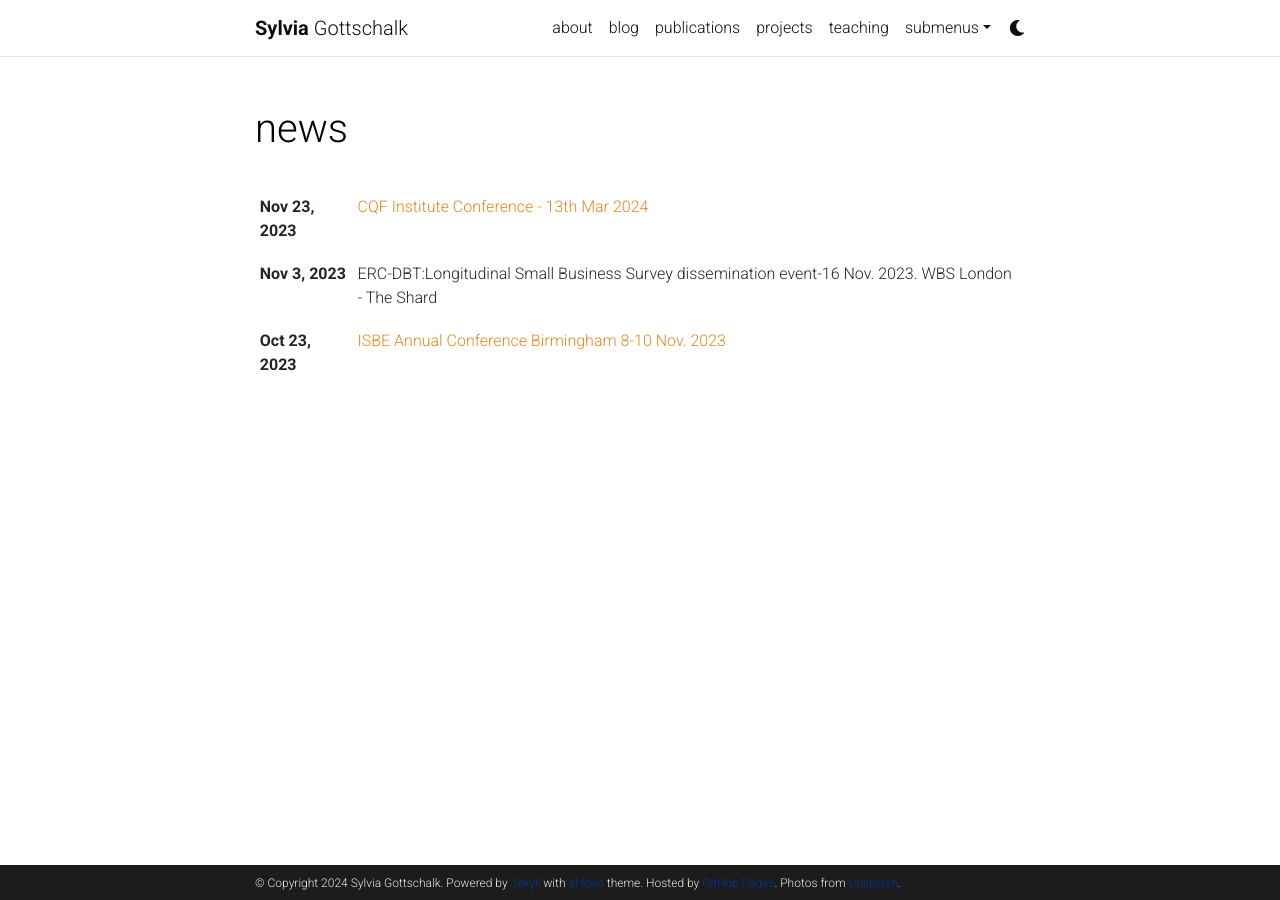
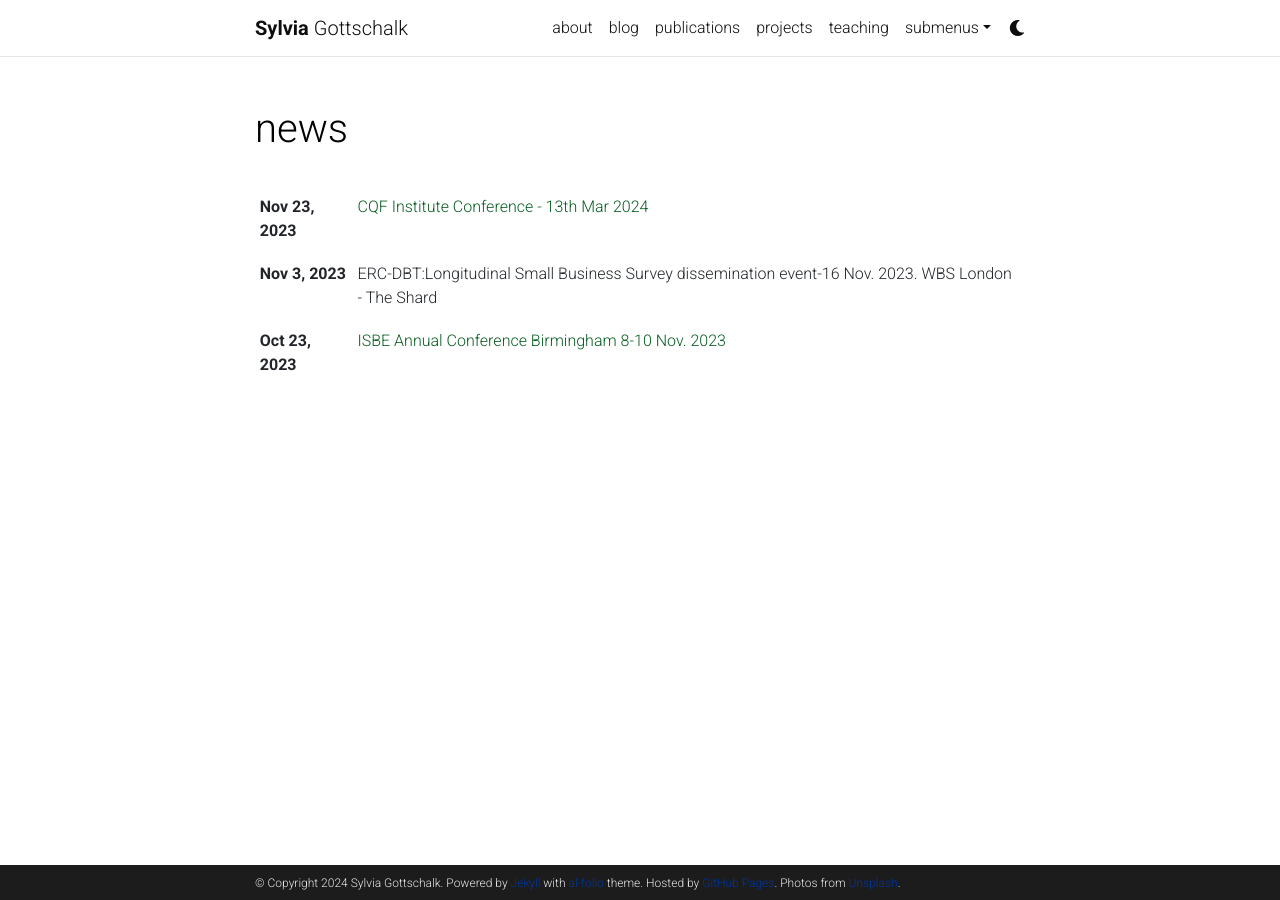
Before and after one commit to sdgottschalk/sgottschalk.io, a Jekyll site: the page built from news.html, in a window 1280 px wide. Built offline with Jekyll 4.4.1, drawn with Linux system fonts in a browser that asks for light colours; full-size pictures stand in for the smaller copies a plugin makes; comment, search, counter and statistics services are not loaded; a style sheet for code colours, icons or effects is not loaded.

Commit message:
Update _variables.scss

```diff
--- a/_sass/_variables.scss
+++ b/_sass/_variables.scss
@@ -17,7 +17,7 @@ $green-color-lime:    #B7D12A !default;
 $green-color-dark:    #009f06 !default;
 $green-color-light:   #ddffdd !default;
 $green-color-bright:  #11D68B !default;
-$purple-color:        #e3871e !default;
+$purple-color:        #065c21 !default;
 $light-purple-color:  lighten($purple-color, 25%);
 $pink-color:          #f92080 !default;
 $pink-color-light:    #ffdddd !default;
```
